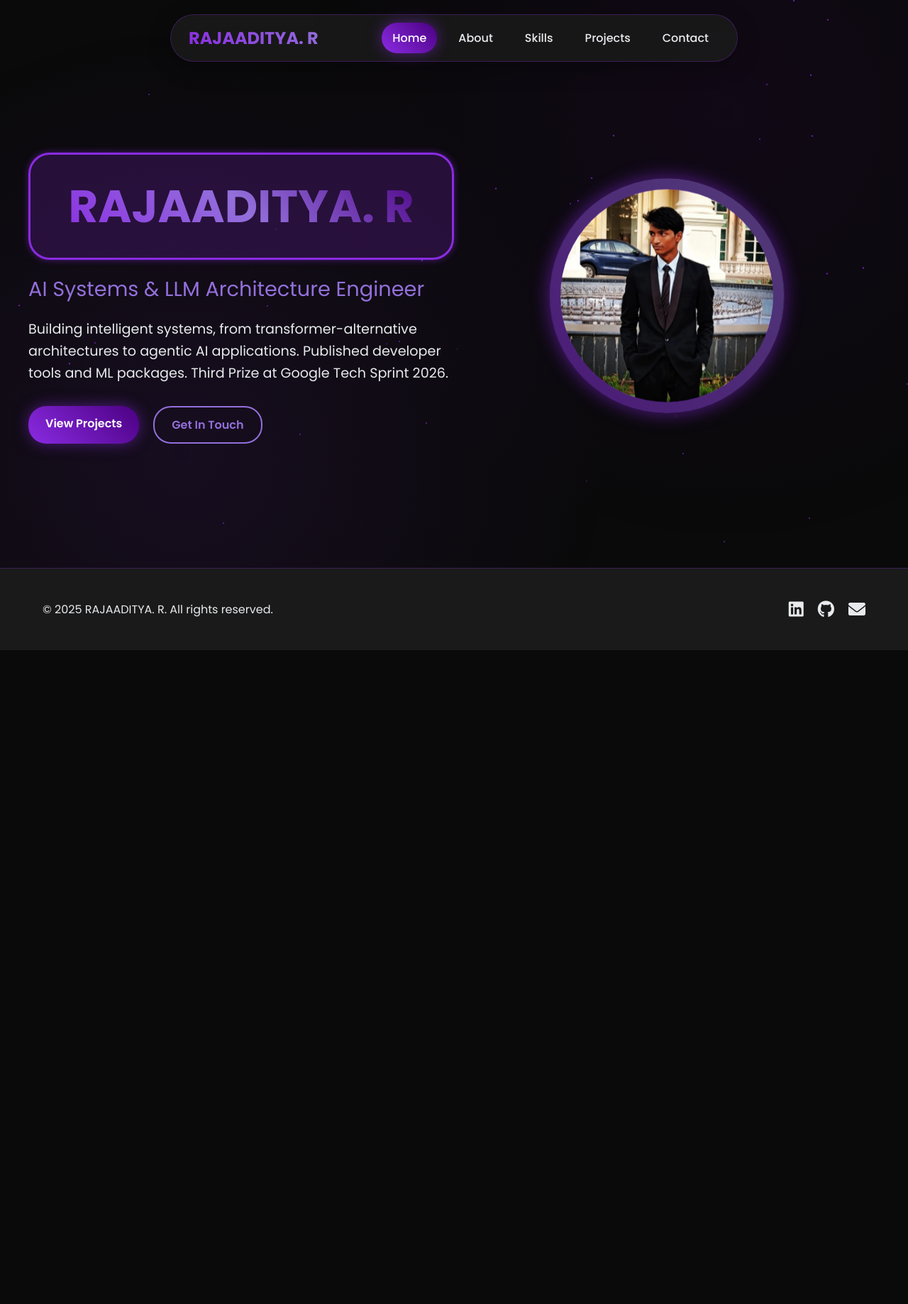
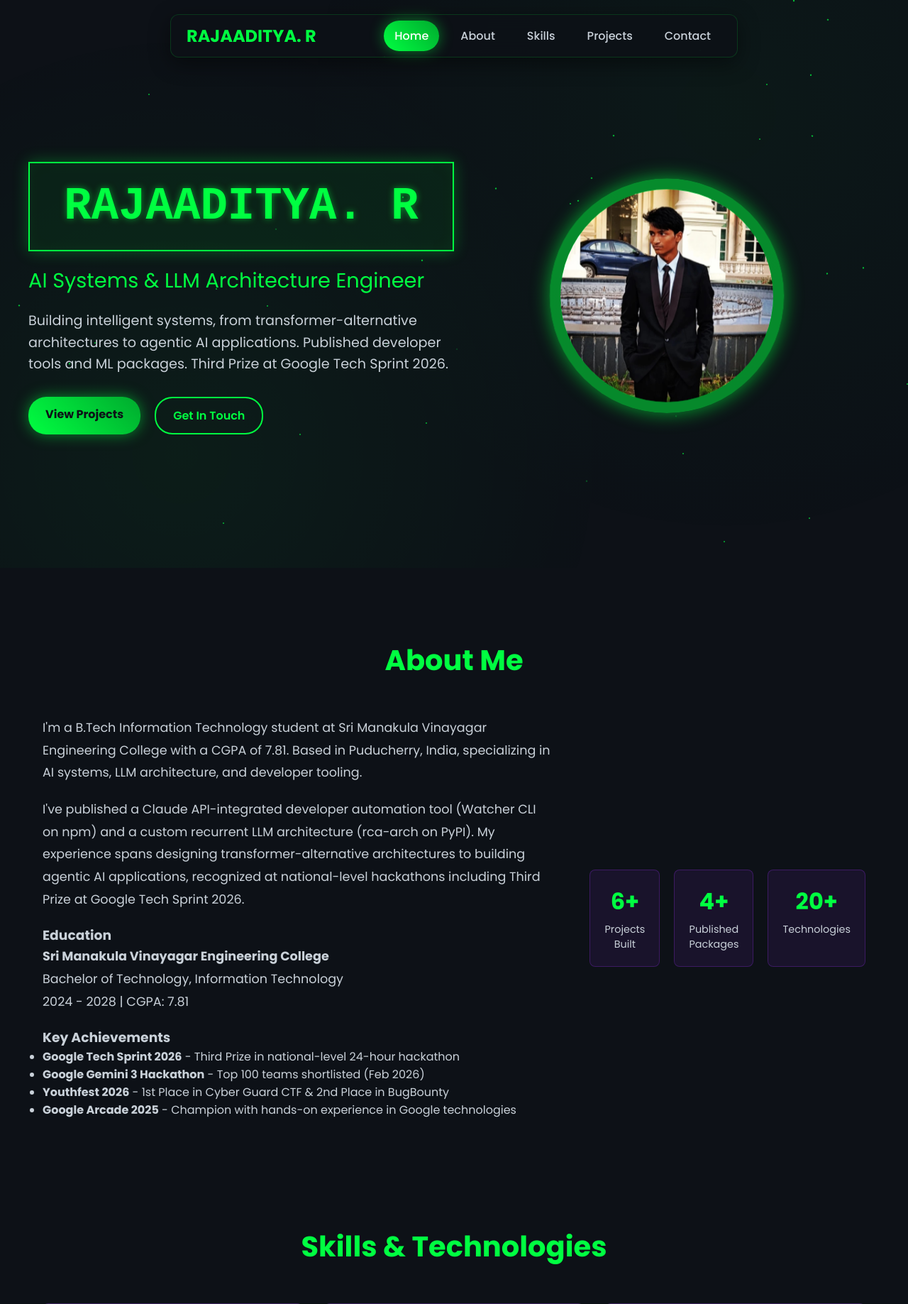
Before and after one commit to Rajaaditya-2207/Portfolio-Website, a Flask app: page / in a window 1280 px wide. Shown: the top 1837 px of the page at 71% size. Before the commit the page ends 916 px from the top, so only its background shows below. Run offline with Flask 3, Linux system fonts and the light colour scheme.

Commit message:
feat: single-page anchors and rounded navbar; remove showSection JS

```diff
--- a/static/script.js
+++ b/static/script.js
@@ -23,40 +23,44 @@
     menuToggle.classList.toggle('active');
 }
 
-// Section switching
-function showSection(sectionId) {
-    const sections = document.querySelectorAll('.section');
-    const navLinks = document.querySelectorAll('.nav-link');
-    const navList = document.querySelector('.nav-list');
-    const menuToggle = document.querySelector('.mobile-menu-toggle');
+// Handle anchor nav links: smooth scroll and active link state
+function handleNavLinks() {
+    const navLinks = document.querySelectorAll('.nav-link[href^="#"]');
+    navLinks.forEach(link => {
+        link.addEventListener('click', (e) => {
+            e.preventDefault();
+            const href = link.getAttribute('href');
+            const target = document.querySelector(href);
+            if (target) {
+                target.scrollIntoView({ behavior: 'smooth', block: 'start' });
+            }
+            document.querySelectorAll('.nav-link').forEach(l => l.classList.remove('active'));
+            link.classList.add('active');
 
-    sections.forEach(section => {
-        section.classList.remove('active');
+            // Close mobile menu when selecting a section
+            const navList = document.querySelector('.nav-list');
+            const menuToggle = document.querySelector('.mobile-menu-toggle');
+            if (navList && navList.classList.contains('active')) {
+                navList.classList.remove('active');
+                if (menuToggle) menuToggle.classList.remove('active');
+            }
+        });
     });
 
-    navLinks.forEach(link => {
-        link.classList.remove('active');
-    });
+    // Update active link on scroll
+    const sections = document.querySelectorAll('section[id]');
+    const observer = new IntersectionObserver((entries) => {
+        entries.forEach(entry => {
+            if (entry.isIntersecting) {
+                const id = entry.target.id;
+                document.querySelectorAll('.nav-link').forEach(l => l.classList.remove('active'));
+                const active = document.querySelector(`.nav-link[href="#${id}"]`);
+                if (active) active.classList.add('active');
+            }
+        });
+    }, { threshold: 0.6 });
 
-    const targetSection = document.getElementById(sectionId + '-section');
-    const activeLink = document.querySelector(`.nav-link[data-section="${sectionId}"]`);
-
-    if (targetSection) {
-        targetSection.classList.add('active');
-    }
-
-    if (activeLink) {
-        activeLink.classList.add('active');
-    }
-
-    // Close mobile menu when selecting a section
-    if (navList.classList.contains('active')) {
-        navList.classList.remove('active');
-        menuToggle.classList.remove('active');
-    }
-
-    // Smooth scroll to top
-    window.scrollTo({ top: 0, behavior: 'smooth' });
+    sections.forEach(sec => observer.observe(sec));
 }
 
 // Intersection Observer for animations
@@ -175,7 +179,7 @@
     initIntersectionObserver();
     initTypingEffect();
     initFormSubmission();
-    showSection('home');
+    handleNavLinks();
 
     // Add click outside listener
     document.addEventListener('click', handleClickOutside);
--- a/static/styles.css
+++ b/static/styles.css
@@ -1,14 +1,14 @@
 :root {
-    --primary-color: #8a2be2;
-    --secondary-color: #4b0082;
-    --accent-color: #9370db;
-    --bg-color: #0a0a0a;
-    --card-bg: #1a1a1a;
-    --text-color: #e8eaed;
-    --heading-color: #ffffff;
-    --light-gray: #3c4043;
-    --border-radius: 12px;
-    --glow-color: #8a2be2;
+    --primary-color: #00ff41;
+    --secondary-color: #00aa2e;
+    --accent-color: #00ff41;
+    --bg-color: #0d1117;
+    --card-bg: #1c2128;
+    --text-color: #c9d1d9;
+    --heading-color: #00ff41;
+    --light-gray: #30363d;
+    --border-radius: 8px;
+    --glow-color: #00ff41;
 }
 
 * {
@@ -36,8 +36,8 @@
     left: 0;
     width: 100%;
     height: 100%;
-    background: radial-gradient(circle at 20% 80%, rgba(138, 43, 226, 0.1) 0%, transparent 50%),
-                radial-gradient(circle at 80% 20%, rgba(75, 0, 130, 0.1) 0%, transparent 50%);
+    background: radial-gradient(circle at 20% 80%, rgba(0, 255, 65, 0.05) 0%, transparent 50%),
+                radial-gradient(circle at 80% 20%, rgba(0, 170, 46, 0.05) 0%, transparent 50%);
     pointer-events: none;
     z-index: -1;
 }
@@ -74,17 +74,11 @@
 
 .section {
     min-height: 100vh;
-    display: none;
+    display: block;
     padding: 100px 20px 50px;
-    opacity: 0;
-    transform: translateY(20px);
+    opacity: 1;
+    transform: none;
     transition: opacity 0.6s ease, transform 0.6s ease;
-}
-
-.section.active {
-    display: block;
-    opacity: 1;
-    transform: translateY(0);
 }
 
 .container {
@@ -107,13 +101,13 @@
     display: flex;
     justify-content: space-between;
     align-items: center;
-    padding: 15px 25px;
-    background-color: rgba(26, 26, 26, 0.9);
-    backdrop-filter: blur(20px);
-    -webkit-backdrop-filter: blur(20px);
-    border: 1px solid rgba(138, 43, 226, 0.3);
-    border-radius: 50px;
-    box-shadow: 0 8px 32px rgba(0, 0, 0, 0.3);
+    padding: 12px 22px;
+    background-color: rgba(13, 17, 23, 0.85);
+    backdrop-filter: blur(12px);
+    -webkit-backdrop-filter: blur(12px);
+    border: 1px solid rgba(0, 255, 65, 0.16);
+    border-radius: 12px;
+    box-shadow: 0 8px 30px rgba(0, 0, 0, 0.45);
 }
 
 .nav-logo {
@@ -151,7 +145,7 @@
 .nav-link:hover, .nav-link.active {
     background: linear-gradient(45deg, var(--primary-color), var(--secondary-color));
     color: #fff;
-    box-shadow: 0 0 20px rgba(138, 43, 226, 0.5);
+    box-shadow: 0 0 20px rgba(0, 255, 65, 0.45);
 }
 
 .hero {
@@ -168,17 +162,18 @@
 }
 
 .name-box {
-    background: rgba(138, 43, 226, 0.2);
-    border: 3px solid var(--primary-color);
-    border-radius: 30px;
+    background: rgba(0, 170, 46, 0.1);
+    border: 2px solid var(--primary-color);
+    border-radius: 0px;
     padding: 25px 30px;
     text-align: center;
     margin-bottom: 20px;
-    box-shadow: 0 0 10px rgba(138, 43, 226, 0.5);
+    box-shadow: 0 0 20px rgba(0, 255, 65, 0.3), inset 0 0 20px rgba(0, 255, 65, 0.05);
     transition: all 0.3s ease;
     max-width: 600px;
     margin-left: auto;
     margin-right: auto;
+    font-family: 'Courier New', monospace;
 }
 
 .name-box:hover {
@@ -190,10 +185,9 @@
     font-size: 4rem;
     font-weight: 700;
     margin: 0;
-    background: linear-gradient(45deg, var(--primary-color), var(--accent-color), var(--secondary-color));
-    -webkit-background-clip: text;
-    -webkit-text-fill-color: transparent;
-    background-clip: text;
+    color: #00ff41;
+    text-shadow: 0 0 10px rgba(0, 255, 65, 0.5);
+    font-family: 'Courier New', monospace;
 }
 
 .hero-subtitle {
@@ -226,8 +220,9 @@
 
 .btn-primary {
     background: linear-gradient(45deg, var(--primary-color), var(--secondary-color));
-    color: #fff;
-    box-shadow: 0 0 20px rgba(138, 43, 226, 0.5);
+    color: #0d1117;
+    box-shadow: 0 0 20px rgba(0, 255, 65, 0.5);
+    font-weight: 700;
 }
 
 .btn-primary:hover {
@@ -410,13 +405,14 @@
 .project-card {
     background: var(--card-bg);
     padding: 30px;
-    border-radius: var(--border-radius);
-    border: 1px solid rgba(138, 43, 226, 0.3);
+    border-radius: 0px;
+    border: 1px solid rgba(0, 255, 65, 0.3);
     transition: all 0.3s ease;
     position: relative;
     overflow: hidden;
     display: flex;
     flex-direction: column;
+    box-shadow: 0 0 20px rgba(0, 255, 65, 0.1);
 }
 
 .project-card::before {
@@ -437,7 +433,7 @@
 
 .project-card:hover {
     transform: translateY(-10px);
-    box-shadow: 0 20px 40px rgba(138, 43, 226, 0.4);
+    box-shadow: 0 20px 40px rgba(0, 255, 65, 0.3), 0 0 20px rgba(0, 255, 65, 0.2);
     border-color: var(--primary-color);
 }
 
--- a/templates/index.html
+++ b/templates/index.html
@@ -13,18 +13,18 @@
 <body>
     <header class="navbar-header">
         <nav class="navbar">
-            <a href="#" class="nav-logo" onclick="showSection('home')">RAJAADITYA. R</a>
+            <a href="#home-section" class="nav-logo">RAJAADITYA. R</a>
             <button class="mobile-menu-toggle" aria-label="Toggle menu" onclick="toggleMobileMenu()">
                 <span class="hamburger-line"></span>
                 <span class="hamburger-line"></span>
                 <span class="hamburger-line"></span>
             </button>
             <ul class="nav-list">
-                <li><a class="nav-link active" data-section="home" onclick="showSection('home')">Home</a></li>
-                <li><a class="nav-link" data-section="about" onclick="showSection('about')">About</a></li>
-                <li><a class="nav-link" data-section="skills" onclick="showSection('skills')">Skills</a></li>
-                <li><a class="nav-link" data-section="projects" onclick="showSection('projects')">Projects</a></li>
-                <li><a class="nav-link" data-section="contact" onclick="showSection('contact')">Contact</a></li>
+                <li><a class="nav-link active" href="#home-section">Home</a></li>
+                <li><a class="nav-link" href="#about-section">About</a></li>
+                <li><a class="nav-link" href="#skills-section">Skills</a></li>
+                <li><a class="nav-link" href="#projects-section">Projects</a></li>
+                <li><a class="nav-link" href="#contact-section">Contact</a></li>
             </ul>
         </nav>
     </header>
@@ -39,8 +39,8 @@
                     <p class="hero-subtitle">AI Systems & LLM Architecture Engineer</p>
                     <p class="hero-description">Building intelligent systems, from transformer-alternative architectures to agentic AI applications. Published developer tools and ML packages. Third Prize at Google Tech Sprint 2026.</p>
                     <div class="hero-buttons">
-                        <a href="#projects" class="btn btn-primary" onclick="showSection('projects')">View Projects</a>
-                        <a href="#contact" class="btn btn-secondary" onclick="showSection('contact')">Get In Touch</a>
+                        <a href="#projects-section" class="btn btn-primary">View Projects</a>
+                        <a href="#contact-section" class="btn btn-secondary">Get In Touch</a>
                     </div>
                 </div>
                 <div class="hero-image">
```
